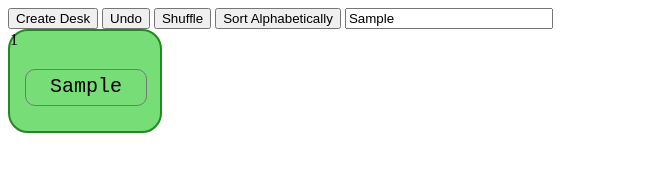
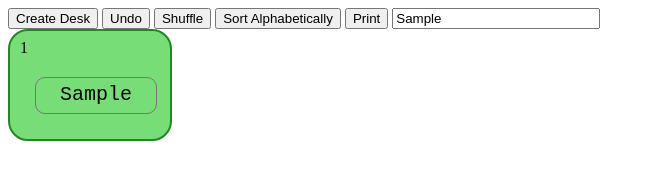
Before and after one commit to tesoro-cs/seating-chart, a plain HTML site: page index.html in a window 1280 px wide. Both pictures are taken after typing "Sample" into the empty fields and a click on the button "Create Desk". Shown: the whole page, without its empty margins (0-655 px from the left). Drawn offline with Linux system fonts and the light colour scheme.

Commit message:
Add print button
Print mode w/out color

```diff
--- a/index.html
+++ b/index.html
@@ -8,11 +8,14 @@
     <link rel="stylesheet" href="style.css">
 </head>
 <body>
-    <button onclick="createDesk()">Create Desk</button>
-    <button onclick="undo()">Undo</button>
-    <button onclick="shuffle()">Shuffle</button>
-    <button onclick="alphabeticalSort()">Sort Alphabetically</button>
-    <input type="text" id="names" placeholder="Enter names (comma separated)" oninput="setNames()">
+    <div class="actions">
+        <button onclick="createDesk()">Create Desk</button>
+        <button onclick="undo()">Undo</button>
+        <button onclick="shuffle()">Shuffle</button>
+        <button onclick="alphabeticalSort()">Sort Alphabetically</button>
+        <button onclick="printMode()">Print</button>
+        <input type="text" id="names" placeholder="Enter names (comma separated)" oninput="setNames()">
+    </div>
 
     <script src="index.js"></script>
 </body>
--- a/index.js
+++ b/index.js
@@ -114,3 +114,18 @@ function alphabeticalSort() {
     names.sort();
     addNames();
 }
+
+function printMode() {
+    document.getElementsByClassName("actions")[0].style.display = "none";
+    var deskList = document.getElementsByClassName("desk");
+    for(var i = 0; i < deskList.length; i++) {
+        deskList[i].style.backgroundColor = "white";
+        deskList[i].style.borderColor = "#000000"
+    }
+    print();
+    document.getElementsByClassName("actions")[0].style.display = "block";
+    for(var i = 0; i < deskList.length; i++) {
+        deskList[i].style.backgroundColor = "#77DD77";
+        deskList[i].style.borderColor = "#228822"
+    }
+}
--- a/style.css
+++ b/style.css
@@ -5,7 +5,10 @@
     position: absolute;
     border: solid #228822 2px;
     border-radius: 20px;
+    padding-left: 10px;
+    padding-top: 8px;
 }
+
 
 .label {
     width: 80%;
```
